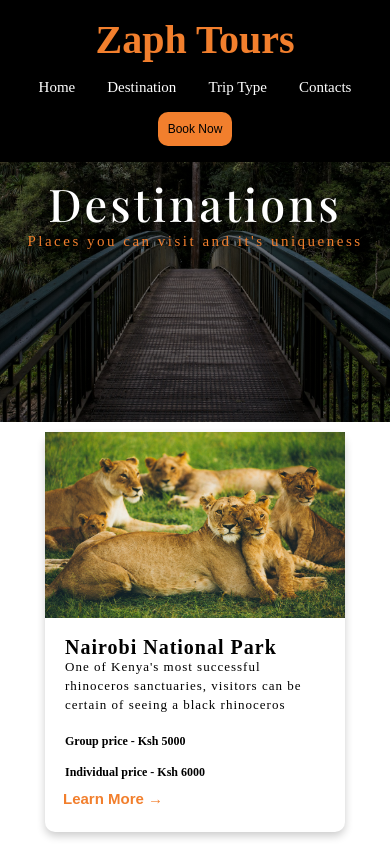
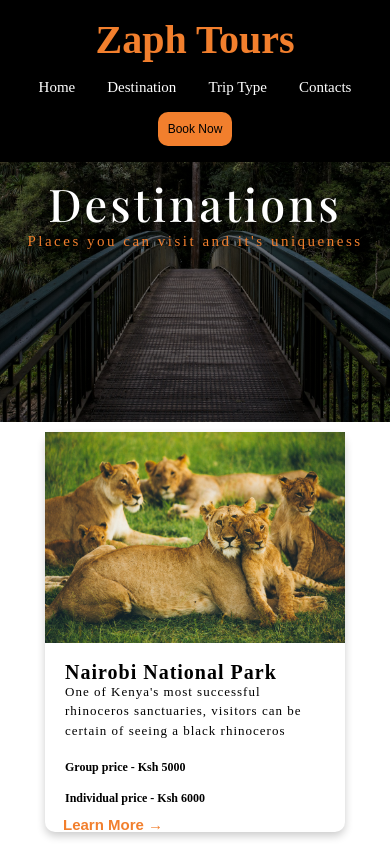
Before and after one commit to Githenduka-carolyne/zaph-tours, a React (Vite) app: page /Destination in a window 390 px wide. Shown: the top 844 px of the page. Built offline with nearby package versions, Linux system fonts and the light colour scheme; a web font is replaced by a local one.

Commit message:
remove the media query

```diff
--- a/src/Pages/Destination/destination.css
+++ b/src/Pages/Destination/destination.css
@@ -18,7 +18,7 @@
     border-radius: 10px;
 }
 .destination-image{
-    height: 30vh;
+    height: 25vh;
     object-fit: cover;
 }
 .img{
@@ -54,8 +54,3 @@
     margin-left: 12px;
     margin-top: 10px;
     }
-@media screen and (max-width:400px) {
-    .destination-image{
-        height: 22vh;
-    }
-}
```
